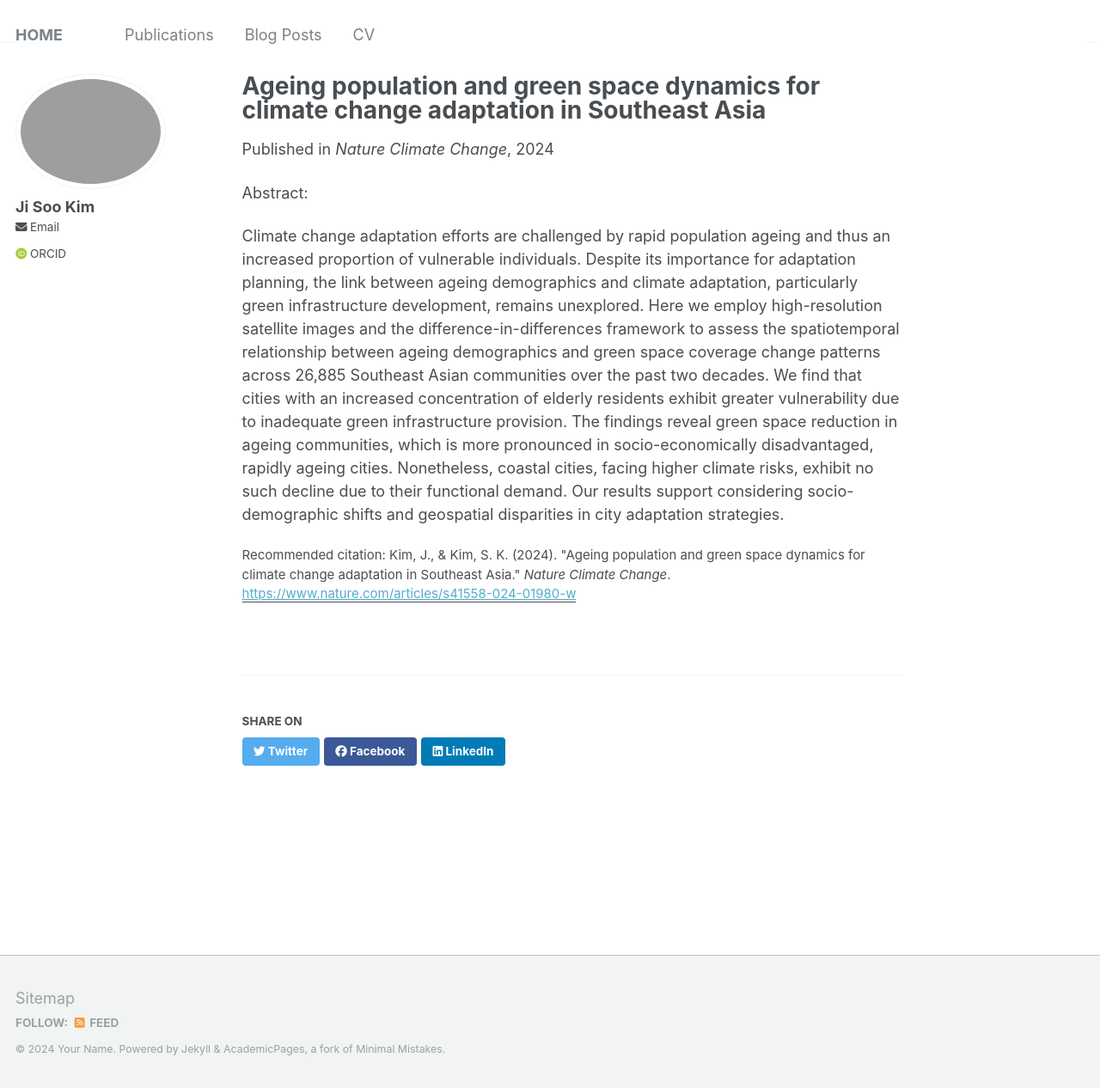
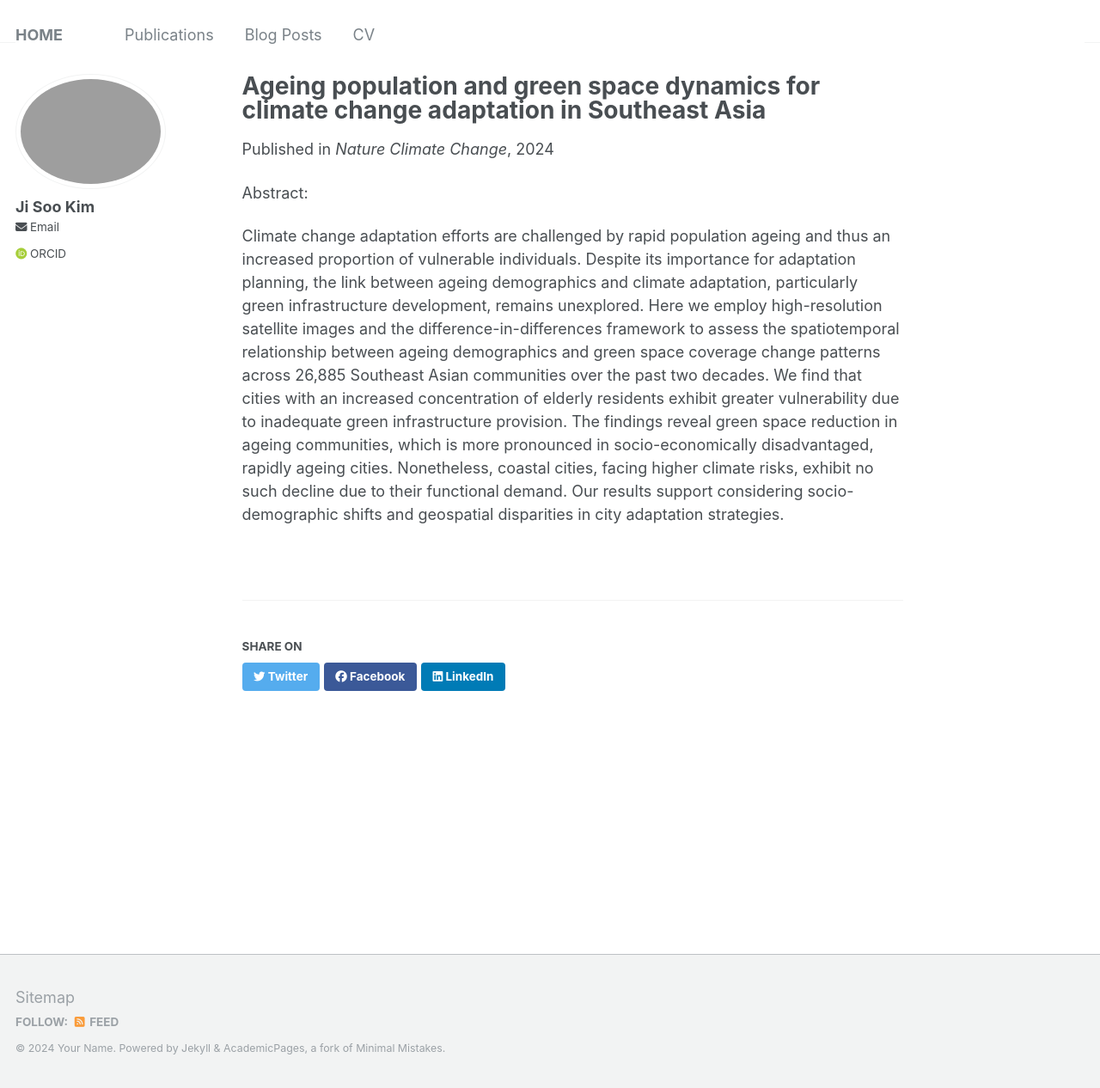
Before and after one commit to jk-jisookim/jk-jisookim.github.io, a Jekyll site: the page built from _publications/2024-03-29-paper.md, in a window 1280 px wide and 1266 px high. Shown: the whole window at 86% size. Built offline with Jekyll 4.4.1, drawn with Linux system fonts in a browser that asks for light colours; some web fonts are replaced.

Commit message:
Update 2024-03-29-paper.md

```diff
--- a/_publications/2024-03-29-paper.md
+++ b/_publications/2024-03-29-paper.md
@@ -6,7 +6,6 @@ excerpt: 'Climate change adaptation efforts are challenged by rapid population a
 date: 2024-03-29
 venue: 'Nature Climate Change'
 paperurl: 'https://www.nature.com/articles/s41558-024-01980-w'
-citation: 'Kim, J., & Kim, S. K. (2024). &quot;Ageing population and green space dynamics for climate change adaptation in Southeast Asia.&quot; <i>Nature Climate Change</i>.'
 ---
 
 Abstract:
```
